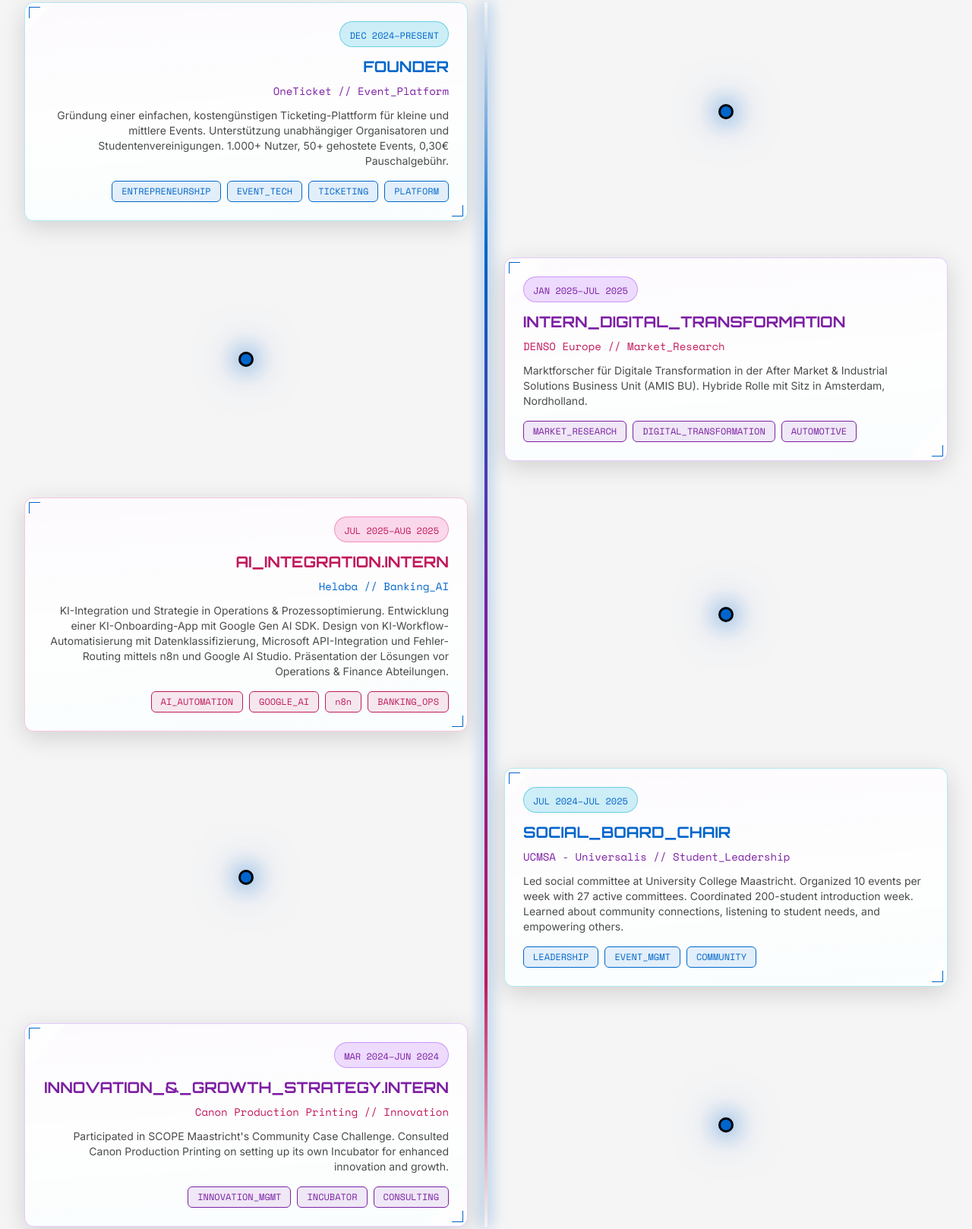
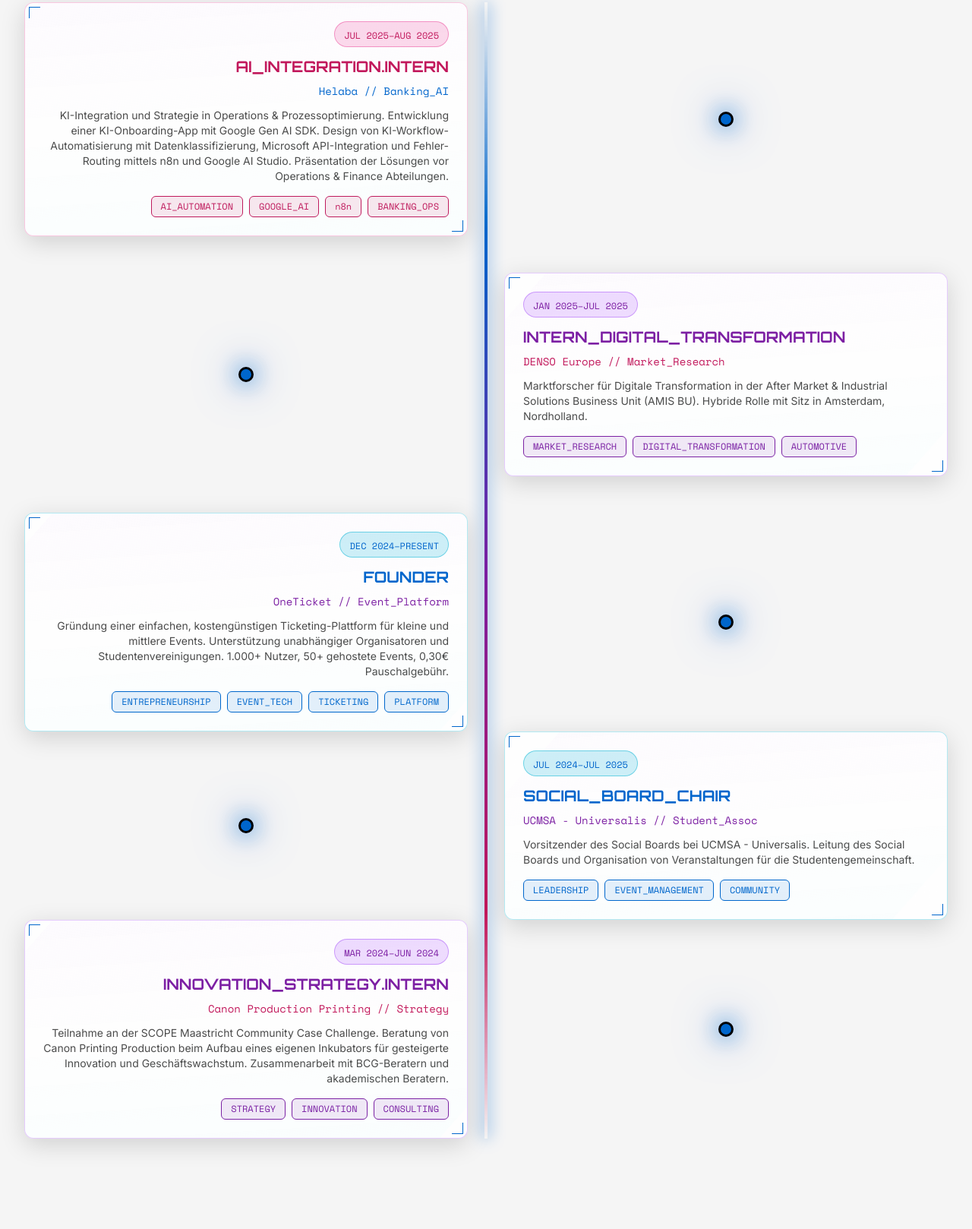
Before and after one commit to pascal2gpt/pdfweb, a plain HTML site: page index.html in a window 1280 px wide. Shown: the part 2191-3809 px from the top of the page at 76% size. Drawn offline with nearby package versions, Linux system fonts and the light colour scheme.

Commit message:
feat: Update experience timeline, fix layout bugs, and reorder entries

```diff
--- a/index.html
+++ b/index.html
@@ -618,68 +618,6 @@
                 </div>
 
                 <div class="space-y-12">
-                    <!-- OneTicket -->
-                    <div class="reveal-element lg:grid lg:grid-cols-2 lg:gap-12 items-center">
-                        <div class="lg:text-right mb-6 lg:mb-0">
-                            <div
-                                class="glass-card-dark p-6 rounded-xl border border-cyan-500/30 holographic-card experience-card hover-lift">
-                                <div
-                                    class="inline-block mb-3 px-3 py-1 rounded-full bg-cyan-500/20 border border-cyan-500/50">
-                                    <span class="font-mono text-xs text-cyan-300">DEC 2024–PRESENT</span>
-                                </div>
-                                <h3 class="font-orbitron text-xl font-bold mb-2 text-cyan-400">FOUNDER</h3>
-                                <p class="text-purple-400 font-mono text-sm mb-3">OneTicket // Event_Platform</p>
-                                <p class="text-gray-400 text-sm mb-4" data-i18n="exp_oneticket_desc">
-                                    Founded simple-to-use, affordable ticketing platform for small and mid-sized events.
-                                    Empowering independent organizers and student associations. 1,000+ users, 50+ events
-                                    hosted, €0.30 flat fee.
-                                </p>
-                                <div class="flex flex-wrap gap-2 lg:justify-end">
-                                    <span class="tech-chip-cyan">ENTREPRENEURSHIP</span>
-                                    <span class="tech-chip-cyan">EVENT_TECH</span>
-                                    <span class="tech-chip-cyan">TICKETING</span>
-                                    <span class="tech-chip-cyan">PLATFORM</span>
-                                </div>
-                                <div class="corner-accent-sm top-left"></div>
-                                <div class="corner-accent-sm bottom-right"></div>
-                            </div>
-                        </div>
-                        <div class="hidden lg:flex justify-center">
-                            <div class="timeline-node"></div>
-                        </div>
-                    </div>
-
-                    <!-- DENSO Europe -->
-                    <div class="reveal-element lg:grid lg:grid-cols-2 lg:gap-12 items-center">
-                        <div class="hidden lg:flex justify-center">
-                            <div class="timeline-node"></div>
-                        </div>
-                        <div class="mb-6 lg:mb-0">
-                            <div
-                                class="glass-card-dark p-6 rounded-xl border border-purple-500/30 holographic-card experience-card hover-lift">
-                                <div
-                                    class="inline-block mb-3 px-3 py-1 rounded-full bg-purple-500/20 border border-purple-500/50">
-                                    <span class="font-mono text-xs text-purple-300">JAN 2025–JUL 2025</span>
-                                </div>
-                                <h3 class="font-orbitron text-xl font-bold mb-2 text-purple-400">
-                                    INTERN_DIGITAL_TRANSFORMATION</h3>
-                                <p class="text-pink-400 font-mono text-sm mb-3">DENSO Europe // Market_Research</p>
-                                <p class="text-gray-400 text-sm mb-4" data-i18n="exp_denso_desc">
-                                    Market Researcher in Digital Transformation for After Market & Industrial Solutions
-                                    Business Unit (AMIS BU).
-                                    Hybrid role based in Amsterdam, Noord-Holland.
-                                </p>
-                                <div class="flex flex-wrap gap-2">
-                                    <span class="tech-chip-purple">MARKET_RESEARCH</span>
-                                    <span class="tech-chip-purple">DIGITAL_TRANSFORMATION</span>
-                                    <span class="tech-chip-purple">AUTOMOTIVE</span>
-                                </div>
-                                <div class="corner-accent-sm top-left"></div>
-                                <div class="corner-accent-sm bottom-right"></div>
-                            </div>
-                        </div>
-                    </div>
-
                     <!-- Helaba -->
                     <div class="reveal-element lg:grid lg:grid-cols-2 lg:gap-12 items-center">
                         <div class="lg:text-right mb-6 lg:mb-0">
@@ -714,6 +652,69 @@
                         </div>
                     </div>
 
+                    <!-- DENSO Europe -->
+                    <div class="reveal-element lg:grid lg:grid-cols-2 lg:gap-12 items-center">
+                        <div class="hidden lg:flex justify-center">
+                            <div class="timeline-node"></div>
+                        </div>
+                        <div class="mb-6 lg:mb-0">
+                            <div
+                                class="glass-card-dark p-6 rounded-xl border border-purple-500/30 holographic-card experience-card hover-lift">
+                                <div
+                                    class="inline-block mb-3 px-3 py-1 rounded-full bg-purple-500/20 border border-purple-500/50">
+                                    <span class="font-mono text-xs text-purple-300">JAN 2025–JUL 2025</span>
+                                </div>
+                                <h3 class="font-orbitron text-xl font-bold mb-2 text-purple-400">
+                                    INTERN_DIGITAL_TRANSFORMATION</h3>
+                                <p class="text-pink-400 font-mono text-sm mb-3">DENSO Europe // Market_Research</p>
+                                <p class="text-gray-400 text-sm mb-4" data-i18n="exp_denso_desc">
+                                    Market Researcher in Digital Transformation for After Market & Industrial Solutions
+                                    Business Unit (AMIS BU).
+                                    Hybrid role based in Amsterdam, Noord-Holland.
+                                </p>
+                                <div class="flex flex-wrap gap-2">
+                                    <span class="tech-chip-purple">MARKET_RESEARCH</span>
+                                    <span class="tech-chip-purple">DIGITAL_TRANSFORMATION</span>
+                                    <span class="tech-chip-purple">AUTOMOTIVE</span>
+                                </div>
+                                <div class="corner-accent-sm top-left"></div>
+                                <div class="corner-accent-sm bottom-right"></div>
+                            </div>
+                        </div>
+                    </div>
+
+                    <!-- OneTicket -->
+                    <div class="reveal-element lg:grid lg:grid-cols-2 lg:gap-12 items-center">
+                        <div class="lg:text-right mb-6 lg:mb-0">
+                            <div
+                                class="glass-card-dark p-6 rounded-xl border border-cyan-500/30 holographic-card experience-card hover-lift">
+                                <div
+                                    class="inline-block mb-3 px-3 py-1 rounded-full bg-cyan-500/20 border border-cyan-500/50">
+                                    <span class="font-mono text-xs text-cyan-300">DEC 2024–PRESENT</span>
+                                </div>
+                                <h3 class="font-orbitron text-xl font-bold mb-2 text-cyan-400">FOUNDER</h3>
+                                <p class="text-purple-400 font-mono text-sm mb-3">OneTicket // Event_Platform</p>
+                                <p class="text-gray-400 text-sm mb-4" data-i18n="exp_oneticket_desc">
+                                    Founded simple-to-use, affordable ticketing platform for small and mid-sized events.
+                                    Empowering independent organizers and student associations. 1,000+ users, 50+ events
+                                    hosted, €0.30 flat fee.
+                                </p>
+                                <div class="flex flex-wrap gap-2 lg:justify-end">
+                                    <span class="tech-chip-cyan">ENTREPRENEURSHIP</span>
+                                    <span class="tech-chip-cyan">EVENT_TECH</span>
+                                    <span class="tech-chip-cyan">TICKETING</span>
+                                    <span class="tech-chip-cyan">PLATFORM</span>
+                                </div>
+                                <div class="corner-accent-sm top-left"></div>
+                                <div class="corner-accent-sm bottom-right"></div>
+                            </div>
+                        </div>
+                        <div class="hidden lg:flex justify-center">
+                            <div class="timeline-node"></div>
+                        </div>
+                    </div>
+                </div>
+
                 <!-- UCMSA - Universalis -->
                 <div class="reveal-element lg:grid lg:grid-cols-2 lg:gap-12 items-center">
                     <div class="hidden lg:flex justify-center">
@@ -726,18 +727,17 @@
                                 class="inline-block mb-3 px-3 py-1 rounded-full bg-cyan-500/20 border border-cyan-500/50">
                                 <span class="font-mono text-xs text-cyan-300">JUL 2024–JUL 2025</span>
                             </div>
-                                <h3 class="font-orbitron text-xl font-bold mb-2 text-cyan-400">SOCIAL_BOARD_CHAIR</h3>
+                            <h3 class="font-orbitron text-xl font-bold mb-2 text-cyan-400">SOCIAL_BOARD_CHAIR
+                            </h3>
                             <p class="text-purple-400 font-mono text-sm mb-3">UCMSA - Universalis //
-                                    Student_Leadership</p>
-                                <p class="text-gray-400 text-sm mb-4">
-                                    Led social committee at University College Maastricht. Organized 10 events per week
-                                    with 27 active committees.
-                                    Coordinated 200-student introduction week. Learned about community connections,
-                                    listening to student needs, and empowering others.
+                                Student_Assoc</p>
+                            <p class="text-gray-400 text-sm mb-4" data-i18n="exp_ucmsa_desc">
+                                Social Board Chair at UCMSA - Universalis. Led the social board and organized
+                                events for the student community.
                             </p>
                             <div class="flex flex-wrap gap-2">
                                 <span class="tech-chip-cyan">LEADERSHIP</span>
-                                    <span class="tech-chip-cyan">EVENT_MGMT</span>
+                                <span class="tech-chip-cyan">EVENT_MANAGEMENT</span>
                                 <span class="tech-chip-cyan">COMMUNITY</span>
                             </div>
                             <div class="corner-accent-sm top-left"></div>
@@ -746,7 +746,7 @@
                     </div>
                 </div>
 
-                    <!-- Canon -->
+                <!-- Canon Production Printing -->
                 <div class="reveal-element lg:grid lg:grid-cols-2 lg:gap-12 items-center">
                     <div class="lg:text-right mb-6 lg:mb-0">
                         <div
@@ -756,17 +756,17 @@
                                 <span class="font-mono text-xs text-purple-300">MAR 2024–JUN 2024</span>
                             </div>
                             <h3 class="font-orbitron text-xl font-bold mb-2 text-purple-400">
-                                    INNOVATION_&_GROWTH_STRATEGY.INTERN</h3>
-                                <p class="text-pink-400 font-mono text-sm mb-3">Canon Production Printing // Innovation
-                                </p>
-                                <p class="text-gray-400 text-sm mb-4">
-                                    Participated in SCOPE Maastricht's Community Case Challenge.
-                                    Consulted Canon Production Printing on setting up its own Incubator for enhanced
-                                    innovation and growth.
+                                INNOVATION_STRATEGY.INTERN</h3>
+                            <p class="text-pink-400 font-mono text-sm mb-3">Canon Production Printing //
+                                Strategy</p>
+                            <p class="text-gray-400 text-sm mb-4" data-i18n="exp_canon_desc">
+                                Participated in SCOPE Maastricht's Community Case Challenge. Consulted Canon
+                                Printing Production in setting up its own Incubator for enhanced innovation and
+                                business growth. Cooperated with BCG consultants and academic advisors.
                             </p>
                             <div class="flex flex-wrap gap-2 lg:justify-end">
-                                    <span class="tech-chip-purple">INNOVATION_MGMT</span>
-                                    <span class="tech-chip-purple">INCUBATOR</span>
+                                <span class="tech-chip-purple">STRATEGY</span>
+                                <span class="tech-chip-purple">INNOVATION</span>
                                 <span class="tech-chip-purple">CONSULTING</span>
                             </div>
                             <div class="corner-accent-sm top-left"></div>
@@ -777,6 +777,8 @@
                         <div class="timeline-node"></div>
                     </div>
                 </div>
+
+
             </div>
         </div>
         </div>
--- a/script.js
+++ b/script.js
@@ -175,6 +175,8 @@
         exp_oneticket_desc: 'Gründung einer einfachen, kostengünstigen Ticketing-Plattform für kleine und mittlere Events. Unterstützung unabhängiger Organisatoren und Studentenvereinigungen. 1.000+ Nutzer, 50+ gehostete Events, 0,30€ Pauschalgebühr.',
         exp_denso_desc: 'Marktforscher für Digitale Transformation in der After Market & Industrial Solutions Business Unit (AMIS BU). Hybride Rolle mit Sitz in Amsterdam, Nordholland.',
         exp_helaba_desc: 'KI-Integration und Strategie in Operations & Prozessoptimierung. Entwicklung einer KI-Onboarding-App mit Google Gen AI SDK. Design von KI-Workflow-Automatisierung mit Datenklassifizierung, Microsoft API-Integration und Fehler-Routing mittels n8n und Google AI Studio. Präsentation der Lösungen vor Operations & Finance Abteilungen.',
+        exp_ucmsa_desc: 'Vorsitzender des Social Boards bei UCMSA - Universalis. Leitung des Social Boards und Organisation von Veranstaltungen für die Studentengemeinschaft.',
+        exp_canon_desc: 'Teilnahme an der SCOPE Maastricht Community Case Challenge. Beratung von Canon Printing Production beim Aufbau eines eigenen Inkubators für gesteigerte Innovation und Geschäftswachstum. Zusammenarbeit mit BCG-Beratern und akademischen Beratern.',
 
         // Projects Section
         projects_title: 'PROJEKTE.ARRAY',
@@ -260,6 +262,8 @@
         exp_oneticket_desc: 'Founded simple-to-use, affordable ticketing platform for small and mid-sized events. Empowering independent organizers and student associations. 1,000+ users, 50+ events hosted, €0.30 flat fee.',
         exp_denso_desc: 'Market Researcher in Digital Transformation for After Market & Industrial Solutions Business Unit (AMIS BU). Hybrid role based in Amsterdam, Noord-Holland.',
         exp_helaba_desc: 'AI integration and strategy in Operations & Process Optimization. Built KI-Onboarding-App with Google Gen AI SDK. Designed KI-Workflow automation with data classification, Microsoft API integration, and error routing using n8n and Google AI Studio. Presented solutions to Operations & Finance departments.',
+        exp_ucmsa_desc: 'Social Board Chair at UCMSA - Universalis. Led the social board and organized events for the student community.',
+        exp_canon_desc: 'Participated in SCOPE Maastricht\'s Community Case Challenge. Consulted Canon Printing Production in setting up its own Incubator for enhanced innovation and business growth. Cooperated with BCG consultants and academic advisors.',
 
         // Projects Section
         projects_title: 'PROJECTS.ARRAY',
```
Lines whose indentation alone changed are shown as unchanged.
